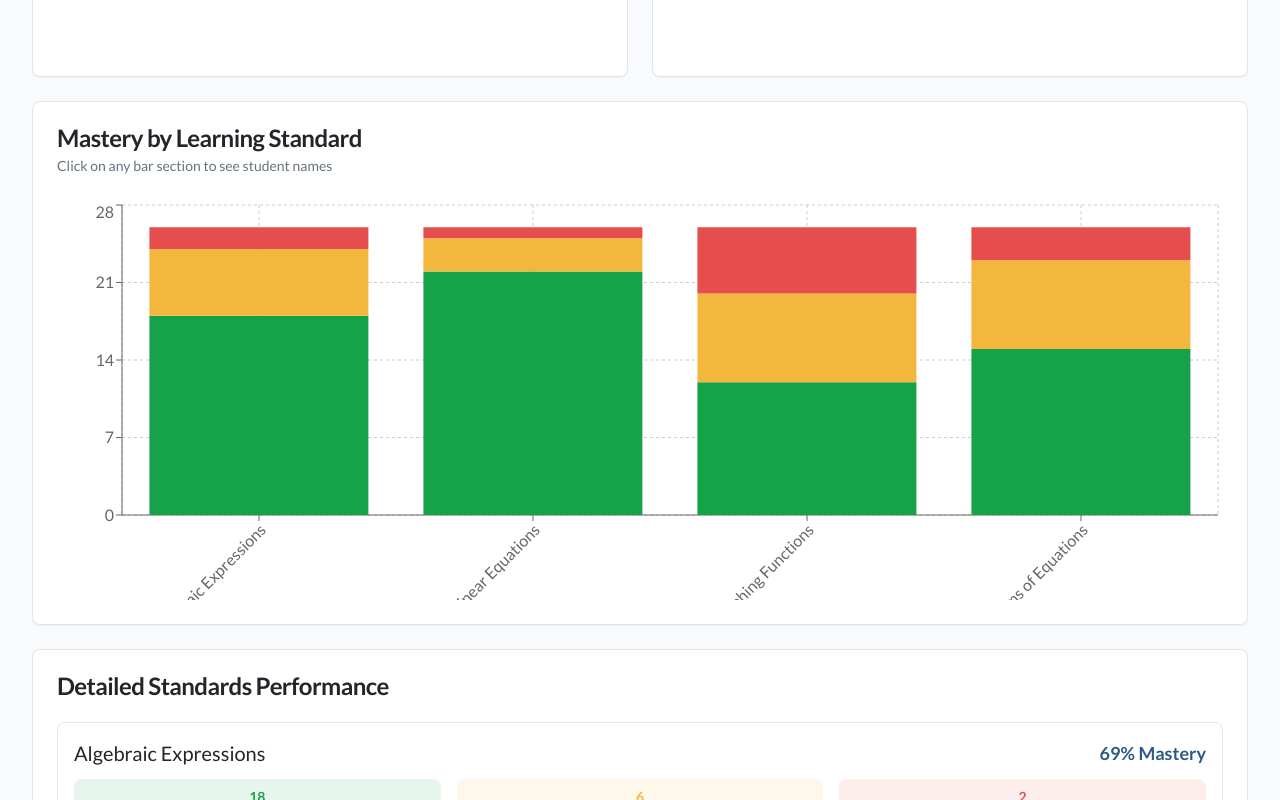
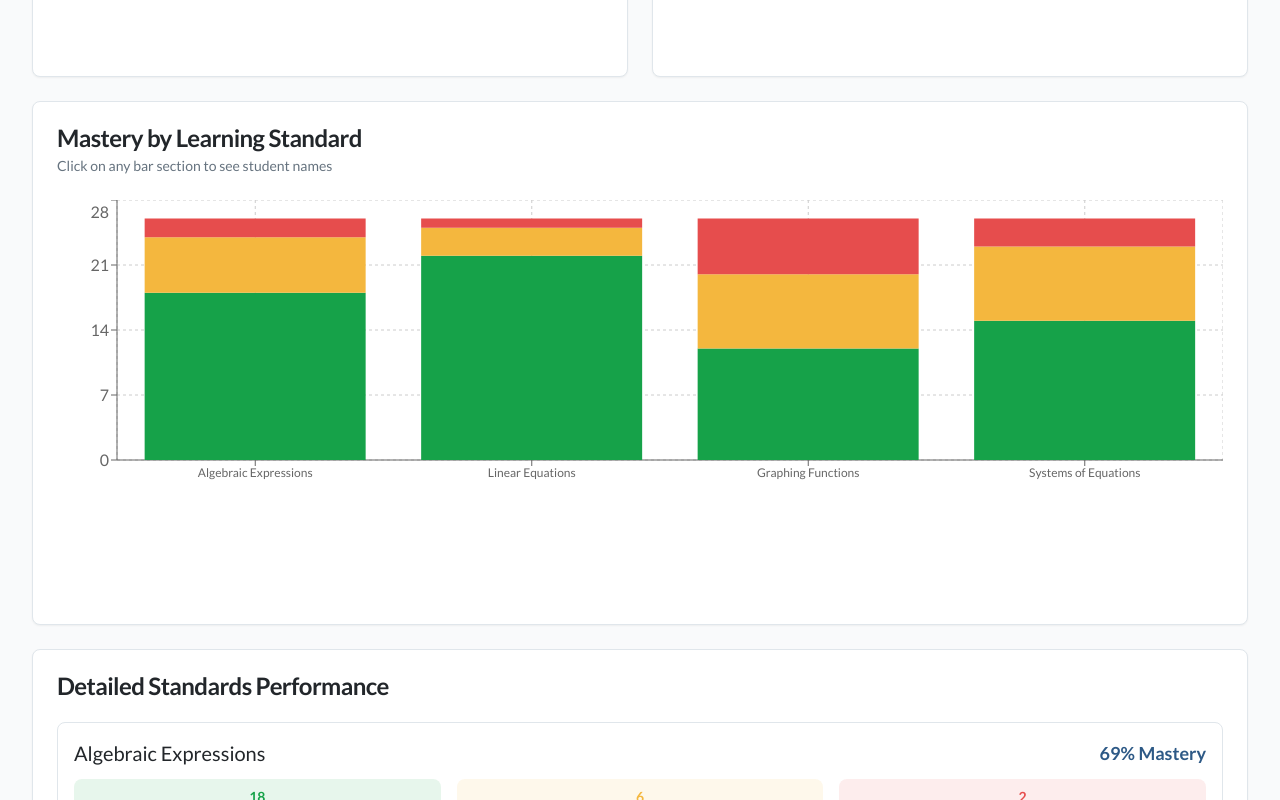
Before and after one commit to MikeBlom/ams-quiz-report, a React (Vite) app: page /assessment/mastery in a window 1280 px wide. Shown: the part 504-1304 px from the top of the page. Built offline with nearby package versions, Linux system fonts and the light colour scheme.

Commit message:
Fix bar chart label angle
Remove angled labels from the mastery by learning standard bar chart and center the text below each bar for improved readability.

```diff
--- a/src/pages/MasteryDistributionPage.tsx
+++ b/src/pages/MasteryDistributionPage.tsx
@@ -218,13 +218,14 @@ const MasteryDistributionPage = () => {
           </CardHeader>
           <CardContent>
             <ResponsiveContainer width="100%" height={400}>
-              <BarChart data={standardsMastery}>
+              <BarChart data={standardsMastery} margin={{ bottom: 60 }}>
                 <CartesianGrid strokeDasharray="3 3" />
                 <XAxis
                   dataKey="standard"
-                  angle={-45}
-                  textAnchor="end"
+                  interval={0}
                   height={80}
+                  tick={{ fontSize: 12 }}
+                  width={60}
                 />
                 <YAxis />
                 <Tooltip />
```
